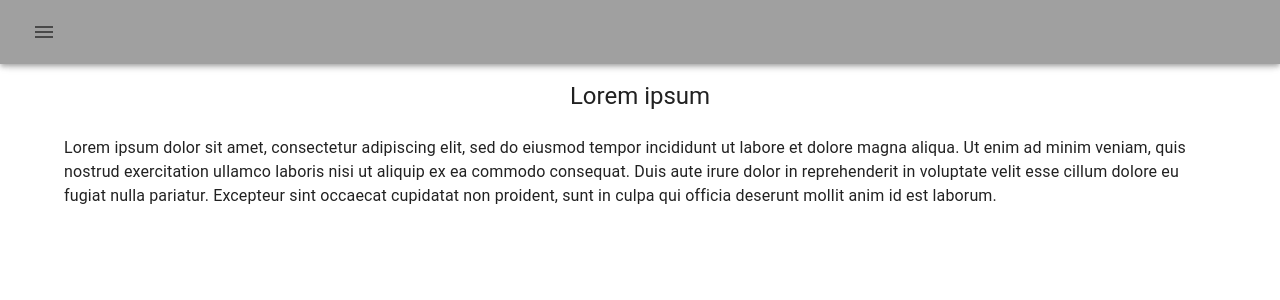
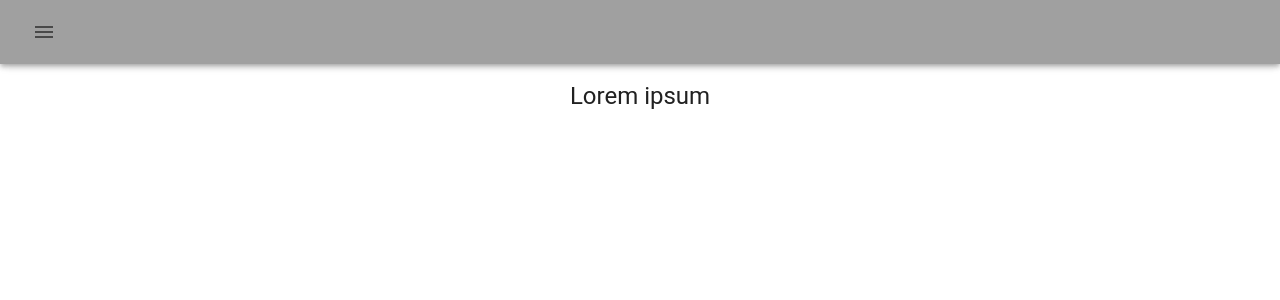
Before and after one commit to cropez/Gramatvedibas-sistema, a React (Create React App) app in the folder client/: page /dati in a window 1280 px wide. Shown: the top 300 px of the page. Built offline with nearby package versions, Linux system fonts and the light colour scheme.

Commit message:
fix-again

```diff
--- a/client/src/Autorizacija.jsx
+++ b/client/src/Autorizacija.jsx
@@ -3,7 +3,7 @@
 import Typography from "@mui/material/Typography";
 import Grid from "@mui/material/Grid";
 
-const Contact = () =>{
+const Autorizacija = () =>{
     return(
 <Container>
         <Grid>
@@ -20,4 +20,4 @@
     )
 };
 
-export default Contact;
+export default Autorizacija;
--- a/client/src/Dati.jsx
+++ b/client/src/Dati.jsx
@@ -4,20 +4,16 @@
 import Grid from "@mui/material/Grid";
 
 
-const About = () => {
+const Dati = () => {
     return (
     <Container>
         <Grid>
             <Typography mt={10} variant="h5" textAlign="center">Lorem ipsum</Typography>
             <Typography mt={3}>
-                Lorem ipsum dolor sit amet, consectetur adipiscing elit, sed do eiusmod tempor incididunt ut labore et dolore magna aliqua.
-                Ut enim ad minim veniam, quis nostrud exercitation ullamco laboris nisi ut aliquip ex ea commodo consequat.
-                Duis aute irure dolor in reprehenderit in voluptate velit esse cillum dolore eu fugiat nulla pariatur.
-                Excepteur sint occaecat cupidatat non proident, sunt in culpa qui officia deserunt mollit anim id est laborum.
             </Typography>
         </Grid>
 </Container>
     )
 };
 
-export default About;
+export default Dati;
--- a/client/src/dashboard.jsx
+++ b/client/src/dashboard.jsx
@@ -9,10 +9,6 @@
         <Grid>
             <Typography mt={10} variant="h5" textAlign="center">Lorem ipsum</Typography>
             <Typography mt={3}>
-                Lorem ipsum dolor sit amet, consectetur adipiscing elit, sed do eiusmod tempor incididunt ut labore et dolore magna aliqua.
-                Ut enim ad minim veniam, quis nostrud exercitation ullamco laboris nisi ut aliquip ex ea commodo consequat.
-                Duis aute irure dolor in reprehenderit in voluptate velit esse cillum dolore eu fugiat nulla pariatur.
-                Excepteur sint occaecat cupidatat non proident, sunt in culpa qui officia deserunt mollit anim id est laborum.
 
             </Typography>
         </Grid>
```
